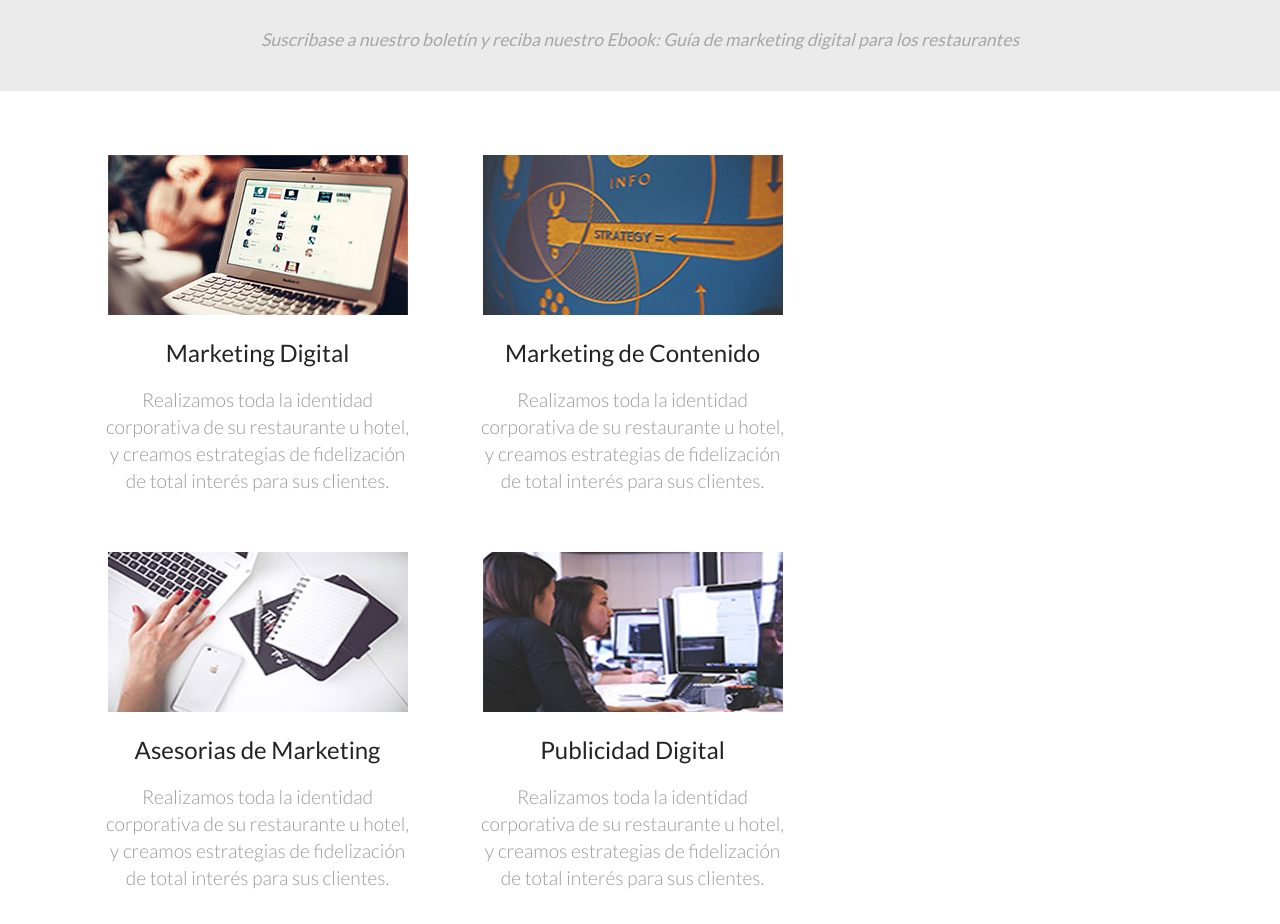
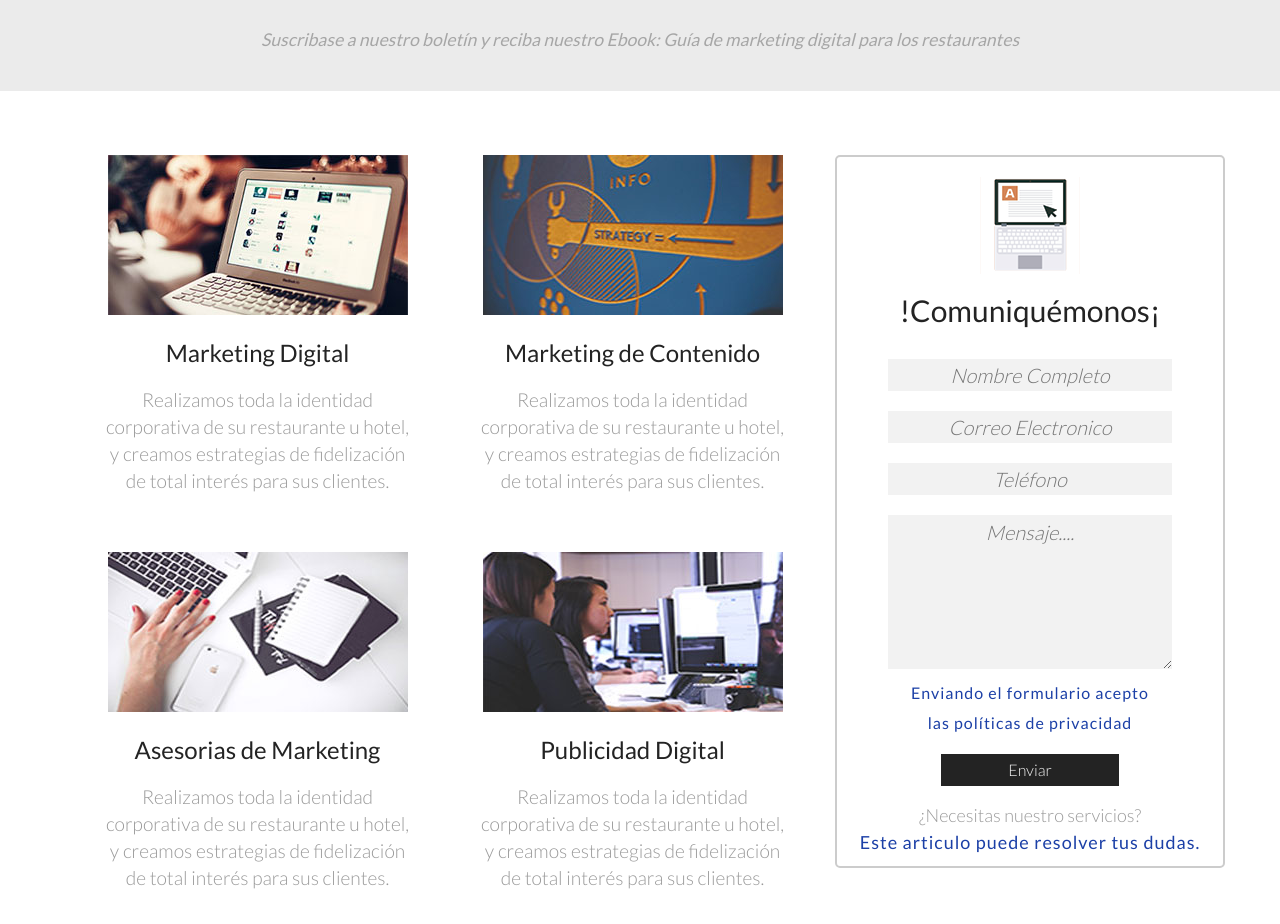
Before and after one commit to mager19/linkmarketing, a plain HTML site: page index.html in a window 1280 px wide. Shown: the part 859-1783 px from the top of the page. Drawn offline with nearby package versions, Linux system fonts and the light colour scheme; a web font is replaced by a local one.

Commit message:
añadido el formulario de la derecha

```diff
--- a/css/style.css
+++ b/css/style.css
@@ -264,3 +264,79 @@ nav ul li a:hover{
 
 	margin-top: 3em;
 }
+
+
+
+/*  comuniquemosnos*/
+
+.comuniquemosnos{
+
+	border: 2px solid #ccc;
+	border-radius: 5px;
+
+	text-align: center;
+}
+
+.comuniquemosnos img{
+
+	padding-top: 20px;
+}
+
+.comuniquemosnos h3{
+
+	color: #232323;
+	font-size: 30px;
+
+}
+
+.comuniquemosnos input{
+
+	background-color: #f2f2f2;
+	border: none;
+	color:#ccc;
+	font-size: 20px;
+	font-style:italic;
+	margin: 10px 0;
+	text-align: center;
+	width: 80%;
+}
+
+.comuniquemosnos textarea{
+
+	background-color: #f2f2f2;
+	border: none;
+	color:#ccc;
+	font-size: 20px;
+	font-style: italic;
+	margin-top:10px;
+	text-align: center;
+	width: 80%;
+}
+
+.comuniquemosnos a{
+
+	color:#1c40a7;
+
+
+}
+
+.comuniquemosnos p{
+
+	font-size: 18px;
+}
+
+#privacidad{
+
+	margin-top: 20px;
+	line-height: 20px!important;
+	width: 60%;
+}
+
+button{
+
+	background-color: #232323;
+	border: none;
+	color:#f5f5f5;
+	margin: 1em 0;
+	width: 50%;
+}
--- a/index.html
+++ b/index.html
@@ -150,6 +150,27 @@
 					<p>Realizamos toda la identidad corporativa de su restaurante u hotel, y creamos estrategias de fidelización de total interés para sus clientes.</p>
 				</div>
 			</div>
+
+			<!-- inicio comuniquemosnos -->
+			<div class="col-md-4 comuniquemosnos">
+				<img src="img/comuniquemosnos.png" alt="comuniquemosnos">
+				<h3>!Comuniquémonos¡</h3>
+				<form action="#">
+					<input type="text" placeholder="Nombre Completo">
+					<input type="email" placeholder="Correo Electronico">
+					<input type="text" placeholder="Teléfono">
+					<textarea name="mensaje" id="mensaje" cols="20" rows="5" placeholder="Mensaje...."></textarea>
+
+					<a href="#" id="privacidad">Enviando el formulario acepto<br> las políticas de privacidad</a>
+					<button type="submit">Enviar</button>
+
+					<p>¿Necesitas nuestro servicios?<br>
+						<a href="#">Este articulo puede resolver tus dudas.</a>
+					</p>
+
+				</form>
+			</div>
+			<!-- final comuniquemosnos -->
 		</div>
 	</div>
 </section>
```
Also changed, not shown: img/comuniquemosnos.png (added).
